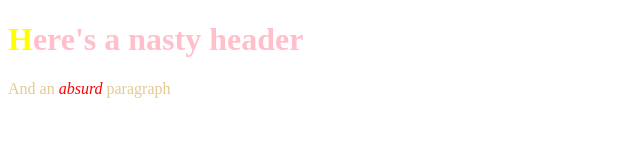
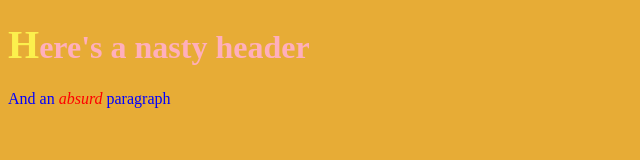
Before and after one commit to Venpresath/GitTests, a plain HTML site: page index.html in a window 1280 px wide. Shown: the whole page, without its empty margins (0-640 px from the left). Drawn offline with Linux system fonts and the light colour scheme.

Commit message:
even worse!

```diff
--- a/main.css
+++ b/main.css
@@ -1,15 +1,18 @@
 body{
-    color: rgb(229, 201, 147);
+    background-color: rgb(231, 172, 54);
 }
 
 h1{
-    color: pink;
+    color: rgb(255, 175, 188);
 }
 
 .nastyH{
-    color: yellow;
-    size: 40px;
-    float: left;
+    color: rgb(252, 240, 77);
+    font-size: 40px;
+}
+
+p{
+    color: blue;
 }
 
 .absurd{
```
